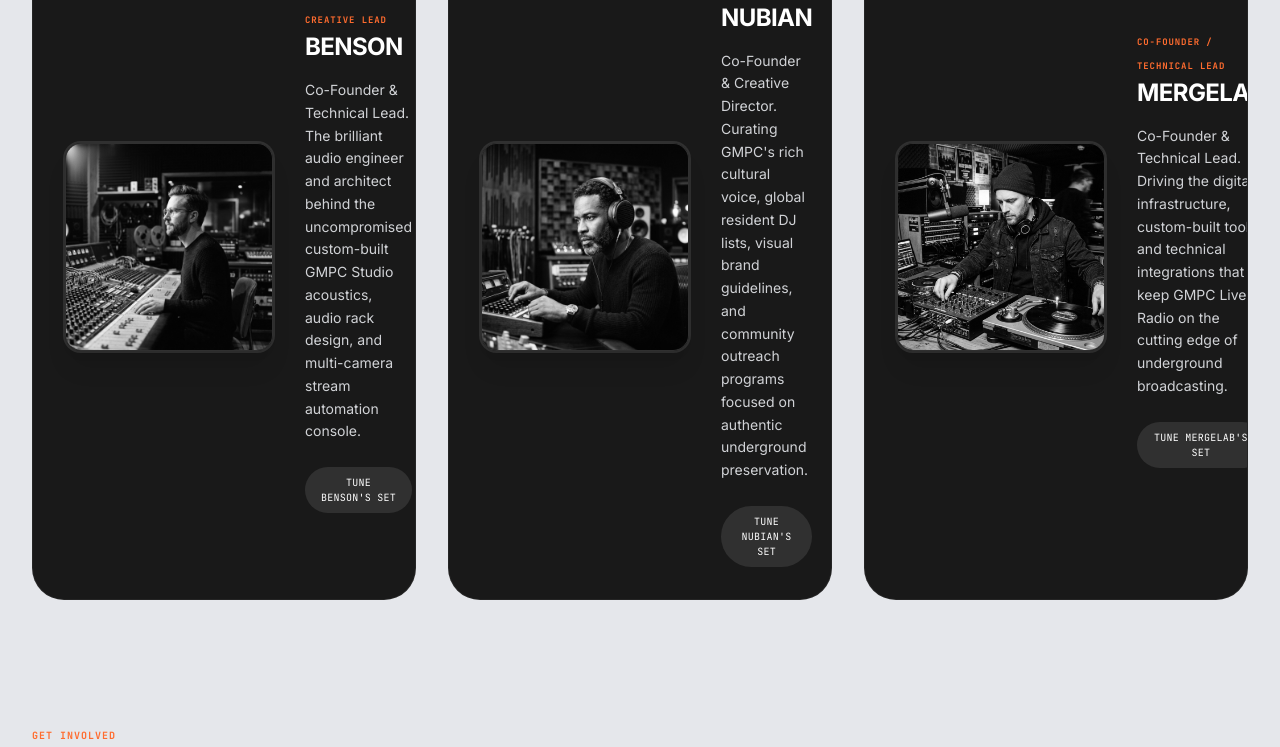
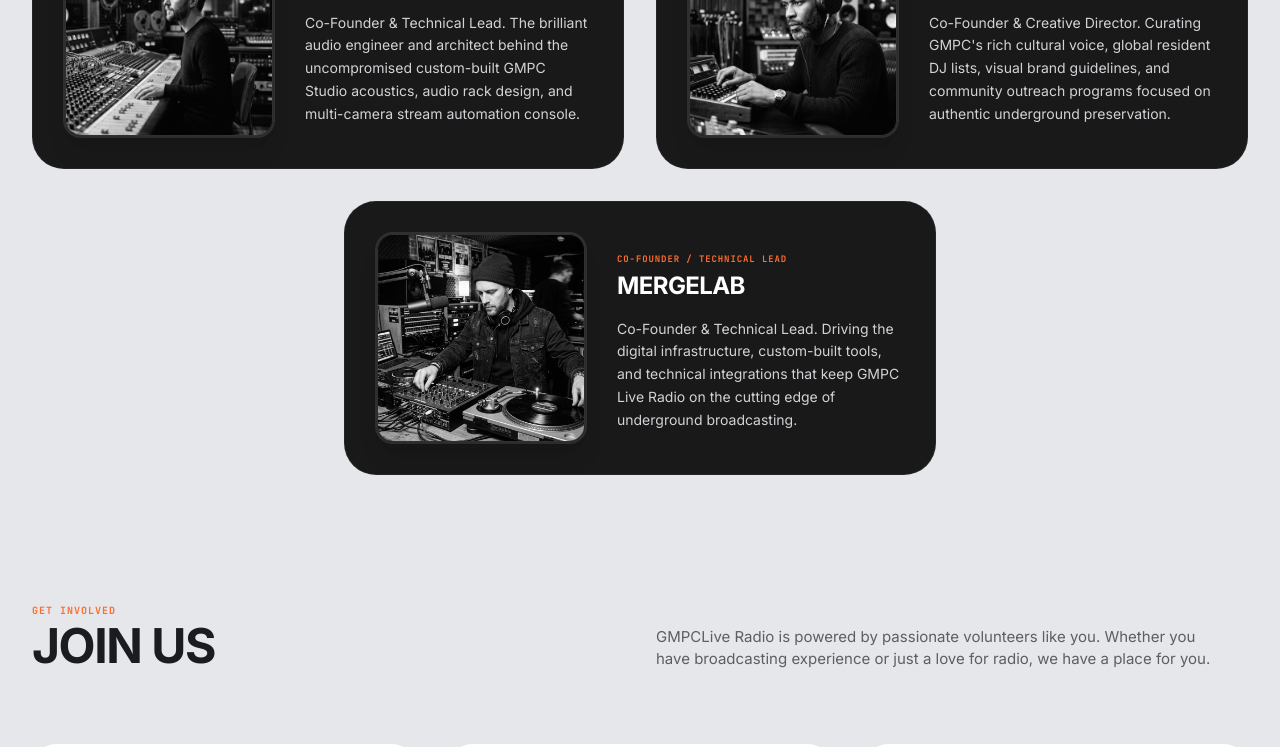
Before and after one commit to amarmashruwala/GMPCLive-Radio, a Next.js app: page / in a window 1280 px wide. Shown: the part 4644-5391 px from the top of the page. Built offline with nearby package versions, Linux system fonts and the light colour scheme.

Commit message:
refactor: adjust layout and remove stream buttons
Update the grid layout from three to two columns and remove individual channel tuning buttons from the profile cards.

```diff
--- a/app/page.tsx
+++ b/app/page.tsx
@@ -1676,7 +1676,7 @@
         </div>
 
         {/* Three Portrait Cards */}
-        <div className="grid grid-cols-1 md:grid-cols-2 lg:grid-cols-3 gap-8">
+        <div className="grid grid-cols-1 md:grid-cols-2 gap-8">
 
           {/* Driver 1: Benson */}
           <div className="bg-[#191919] text-white rounded-[32px] overflow-hidden p-6 md:p-8 border border-white/5 flex flex-col xl:flex-row items-center gap-8 group">
@@ -1698,14 +1698,7 @@
               <p className="font-sans text-[#e5e7eb] text-sm leading-relaxed opacity-90 max-w-md">
                 Co-Founder & Technical Lead. The brilliant audio engineer and architect behind the uncompromised custom-built GMPC Studio acoustics, audio rack design, and multi-camera stream automation console.
               </p>
-              <div className="flex gap-3 justify-center xl:justify-start pt-2">
-                <button
-                  onClick={() => selectChannel(CHANNELS[0], true)}
-                  className="bg-white/10 hover:bg-[#ff6c2f] text-white px-4 py-2 rounded-full font-mono text-[10px] uppercase tracking-wide transition-all duration-150 active:scale-95"
-                >
-                  Tune Benson&apos;s set
-                </button>
-              </div>
+
             </div>
           </div>
 
@@ -1729,20 +1722,14 @@
               <p className="font-sans text-[#e5e7eb] text-sm leading-relaxed opacity-90 max-w-md">
                 Co-Founder & Creative Director. Curating GMPC&apos;s rich cultural voice, global resident DJ lists, visual brand guidelines, and community outreach programs focused on authentic underground preservation.
               </p>
-              <div className="flex gap-3 justify-center xl:justify-start pt-2">
-                <button
-                  onClick={() => selectChannel(CHANNELS[1], true)}
-                  className="bg-white/10 hover:bg-[#ff6c2f] text-white px-4 py-2 rounded-full font-mono text-[10px] uppercase tracking-wide transition-all duration-150 active:scale-95"
-                >
-                  Tune Nubian&apos;s set
-                </button>
-              </div>
+
             </div>
           </div>
 
           {/* Driver 3: Mergelab */}
-          <div className="bg-[#191919] text-white rounded-[32px] overflow-hidden p-6 md:p-8 border border-white/5 flex flex-col xl:flex-row items-center gap-8 group">
-            <div className="relative w-48 h-48 md:w-52 md:h-52 rounded-full xl:rounded-2xl overflow-hidden shrink-0 border border-white/10 ring-2 ring-white/10 shadow-xl">
+          <div className="md:col-span-2 flex justify-center">
+            <div className="w-full md:w-[calc(50%-1rem)] bg-[#191919] text-white rounded-[32px] overflow-hidden p-6 md:p-8 border border-white/5 flex flex-col xl:flex-row items-center gap-8 group">
+              <div className="relative w-48 h-48 md:w-52 md:h-52 rounded-full xl:rounded-2xl overflow-hidden shrink-0 border border-white/10 ring-2 ring-white/10 shadow-xl">
               <Image
                 src={mergelabPic}
                 alt="Mergelab GMPC Co-founder"
@@ -1760,15 +1747,9 @@
               <p className="font-sans text-[#e5e7eb] text-sm leading-relaxed opacity-90 max-w-md">
                 Co-Founder & Technical Lead. Driving the digital infrastructure, custom-built tools, and technical integrations that keep GMPC Live Radio on the cutting edge of underground broadcasting.
               </p>
-              <div className="flex gap-3 justify-center xl:justify-start pt-2">
-                <button
-                  onClick={() => selectChannel(CHANNELS[2], true)}
-                  className="bg-white/10 hover:bg-[#ff6c2f] text-white px-4 py-2 rounded-full font-mono text-[10px] uppercase tracking-wide transition-all duration-150 active:scale-95"
-                >
-                  Tune Mergelab&apos;s set
-                </button>
-              </div>
+
             </div>
+          </div>
           </div>
 
         </div>
```
